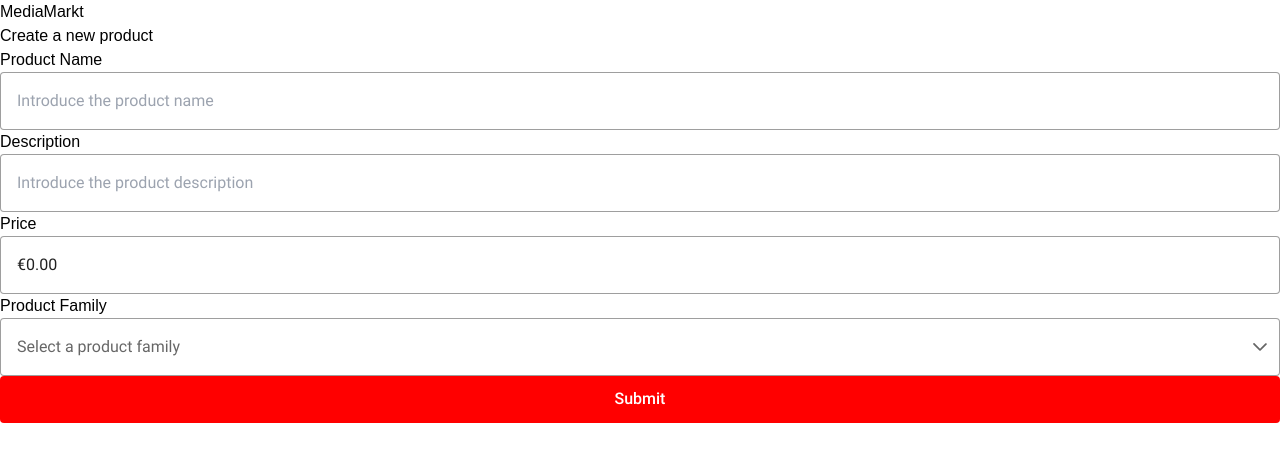
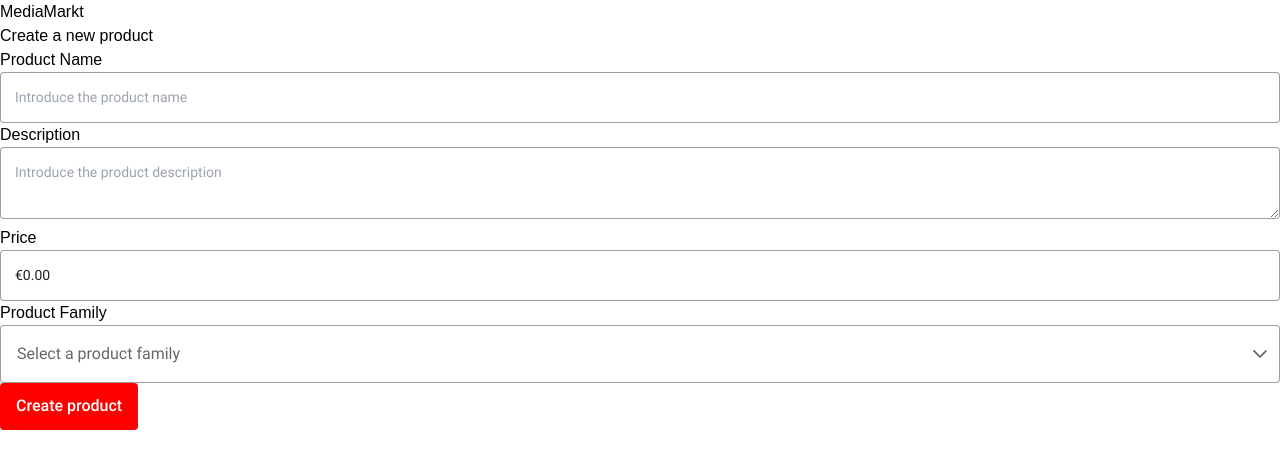
Before and after one commit to aleixtm13/mediamarktApp, a React (Vite) app in the folder mediamarktClient/: page /product in a window 1280 px wide. Shown: the top 468 px of the page. Built offline with nearby package versions, Linux system fonts and the light colour scheme.

Commit message:
style: create form

```diff
--- a/mediamarktClient/src/components/ProductForm/ProductForm.tsx
+++ b/mediamarktClient/src/components/ProductForm/ProductForm.tsx
@@ -5,6 +5,7 @@ import { InputNumber } from "primereact/inputnumber"
 import { Dropdown } from "primereact/dropdown"
 import { Button } from "primereact/button"
 import { createProduct } from "../../services/productService"
+import { InputTextarea } from "primereact/inputtextarea"
 
 const familyProducts = [
     {
@@ -74,41 +75,44 @@ const ProductForm: React.FC = () => {
     }
     return (
         <form onSubmit={handleSubmit}>
-            <div className="p-fluid">
-                <div className="p-field">
-                    <label htmlFor="name">Product Name</label>
+            <div className="p-fluid pl-28 pr-28 pt-5">
+                <div className="p-field mb-4">
+                    <label className="block text-sm text-gray-600 mb-1" htmlFor="name">Product Name</label>
                     <InputText
                         id="name"
                         placeholder="Introduce the product name"
                         value={product.name}
                         onChange={(e) => handleInputChange(e, 'name')}
+                        className="p-inputtext-sm w-full"
                     />
                     <small className="p-error">{errors.name}</small>
                 </div>
 
-                <div className="p-field">
-                    <label htmlFor="description">Description</label>
-                    <InputText
+                <div className="p-field mb-4">
+                    <label className="block text-sm text-gray-600 mb-1" htmlFor="description">Description</label>
+                    <InputTextarea
                         id="name"
                         placeholder="Introduce the product description"
                         value={product.description}
                         onChange={(e) => handleInputChange(e, 'description')}
+                        className="p-inputtext-sm w-full"
                     />
                 </div>
-                <div className="p-field">
-                    <label htmlFor="price">Price</label>
+                <div className="p-field mb-4">
+                    <label className="block text-sm text-gray-600 mb-1" htmlFor="price">Price</label>
                     <InputNumber
                         inputId="currency"
                         value={product.price}
                         onValueChange={(e) => handleInputChange(e, 'price')}
                         mode="currency"
                         currency="EUR"
+                        className="p-inputtext-sm w-full"
                         />
                     <small className="p-error">{errors.price}</small>
                 </div>
 
-                <div className="p-field">
-                    <label htmlFor="productFamily">Product Family</label>
+                <div className="p-field mb-4">
+                    <label className="block text-sm text-gray-600 mb-1" htmlFor="productFamily">Product Family</label>
                     <Dropdown
                         id="productFamily"
                         value={product.productFamily}
@@ -117,12 +121,15 @@ const ProductForm: React.FC = () => {
                         optionValue="id"
                         onChange={(e) => handleInputChange(e, 'productFamily')}
                         placeholder="Select a product family"
+                        className="w-full"
                     />
                     <small className="p-error">{errors.productFamily}</small>
                 </div>
-                <div className="p-field">
-                    <Button label="Submit" type="submit" />
+
+                <div className="flex justify-center">
+                    <Button label="Create product" type="submit" className="p-button" style={{ width: 'fit-content' }}/>
                 </div>
+
             </div>
         </form>
     )
```
